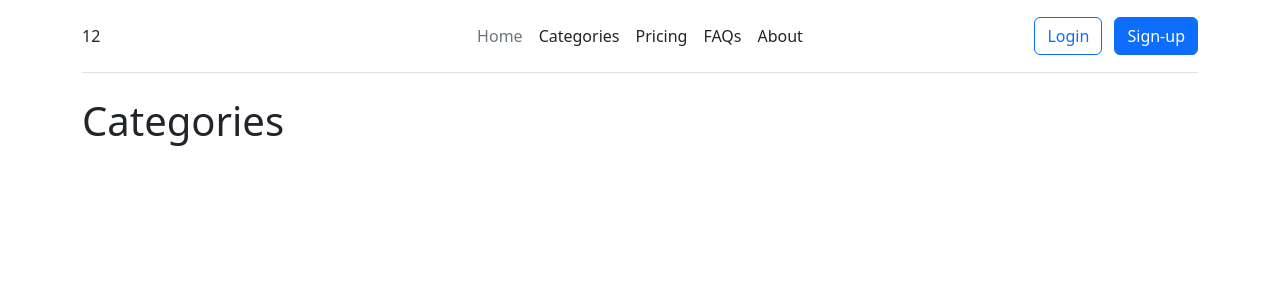
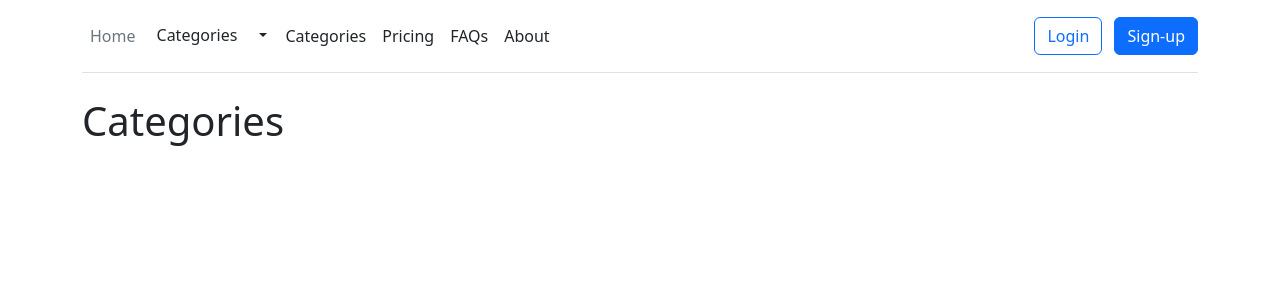
Before and after one commit to DmytroPopenko/django_shop, a Django app: page /categories/ in a window 1280 px wide. Shown: the top 300 px of the page. Run offline with Django 4.2, Linux system fonts and the light colour scheme; data that the repository does not hold is empty.

Commit message:
Categories button in nav bar (+ 1 include tag, + slug field for categories)

```diff
--- a/TShop/main/models.py
+++ b/TShop/main/models.py
@@ -30,6 +30,7 @@ class Products(models.Model):
 
 class Categories(models.Model):
     name = models.CharField(max_length=255, default="None")
+    slug = models.CharField(max_length=255, default="")
 
     class Meta:
         verbose_name = "Category list"
--- a/TShop/main/templates/main/base.html
+++ b/TShop/main/templates/main/base.html
@@ -1,4 +1,5 @@
 {% load static %}
+{% load main_tags %}
 <!DOCTYPE html>
 <html lang="en">
 <head>
@@ -16,10 +17,11 @@
 
     <div class="container">
     <header class="d-flex flex-wrap align-items-center justify-content-center justify-content-md-between py-3 mb-4 border-bottom">
-        <a href="/" class="d-flex align-items-center col-md-3 mb-2 mb-md-0 text-dark text-decoration-none">12</a>
+        <!--<a href="/" class="d-flex align-items-center col-md-3 mb-2 mb-md-0 text-dark text-decoration-none">12</a>-->
 
         <ul class="nav col-12 col-md-auto mb-2 justify-content-center mb-md-0">
             <li><a href="/" class="nav-link px-2 link-secondary">Home</a></li>
+            <li>{% get_categories_list %}</li>
             <li><a href="{% url 'categories' %}" class="nav-link px-2 link-dark">Categories</a></li>
             <li><a href="#" class="nav-link px-2 link-dark">Pricing</a></li>
             <li><a href="#" class="nav-link px-2 link-dark">FAQs</a></li>
--- /dev/null
+++ b/TShop/main/templates/main/cat_list.html
@@ -0,0 +1,14 @@
+<!-- Example split danger button -->
+<div class="btn-group">
+  <button type="button" class="btn ">Categories</button>
+  <button type="button" class="btn dropdown-toggle dropdown-toggle-split" data-bs-toggle="dropdown" aria-expanded="false">
+    <span class="visually-hidden">Toggle Dropdown</span>
+  </button>
+  <ul class="dropdown-menu">
+    {% for cat in categories %}
+    <li><a class="dropdown-item" href="#">{{ cat.name }}</a></li>
+    {% endfor %}
+    <li><hr class="dropdown-divider"></li>
+    <li><a class="dropdown-item" href="#">Separated link</a></li>
+  </ul>
+</div>
--- a/TShop/main/templatetags/main_tags.py
+++ b/TShop/main/templatetags/main_tags.py
@@ -6,3 +6,7 @@ register = template.Library()
 @register.simple_tag()
 def get_products():
     return Products.objects.all()
+@register.inclusion_tag('main/cat_list.html')
+def get_categories_list():
+    categories = Categories.objects.all()
+    return {'categories': categories}
```
Also changed, not shown: TShop/main/migrations/0004_alter_categories_options_alter_products_options_and_more.py (added).
